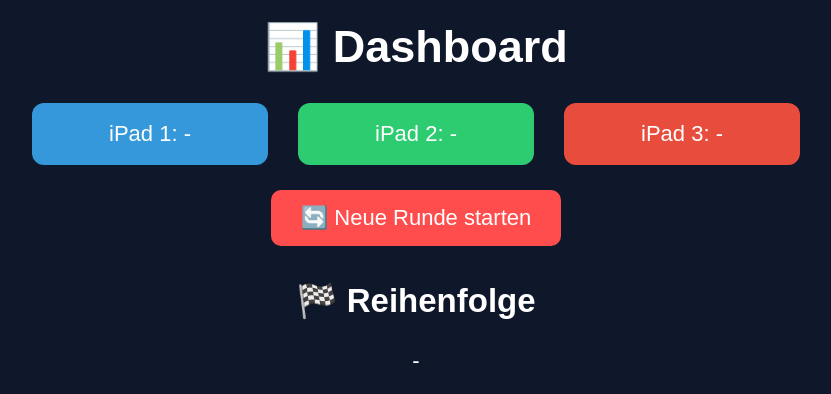
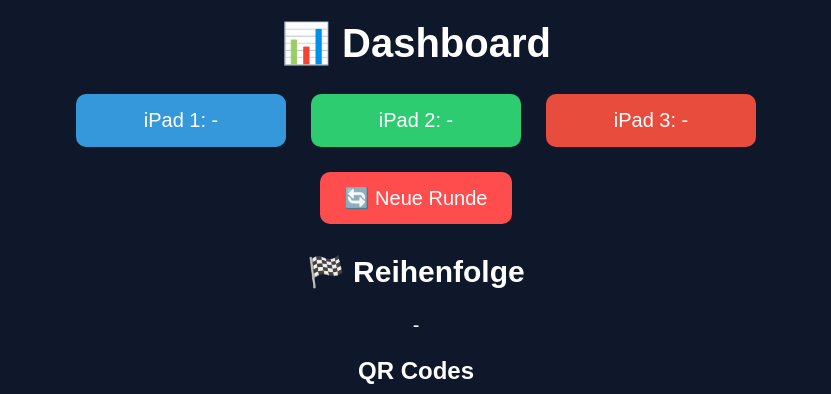
Before and after one commit to Jannik279/flask-projekt, a Flask app: page / in a window 1280 px wide; the page is wider, and only the part inside the window is pictured. Shown: the top 394 px of that part, without its empty margins (224-1055 px from the left). Run offline with Flask 3, Linux system fonts and the light colour scheme; data that the repository does not hold is empty.

Commit message:
Refactor dashboard HTML structure and styles

```diff
--- a/templates/dashboard.html
+++ b/templates/dashboard.html
@@ -14,33 +14,32 @@ body {
 }
 
 h1 {
-    font-size: 45px;
+    font-size: 40px;
     margin-top: 20px;
 }
 
 .grid {
     display: flex;
     justify-content: center;
-    gap: 30px;
-    margin-top: 30px;
+    gap: 25px;
+    margin-top: 25px;
 }
 
 .card {
-    width: 200px;
-    padding: 18px;
-    border-radius: 12px;
-    font-size: 22px;
+    width: 180px;
+    padding: 15px;
+    border-radius: 10px;
+    font-size: 20px;
 }
 
 .a { background: #3498db; }
 .b { background: #2ecc71; }
 .c { background: #e74c3c; }
 
-/* RESET BUTTON */
 .reset-btn {
     margin-top: 25px;
-    padding: 15px 30px;
-    font-size: 22px;
+    padding: 14px 25px;
+    font-size: 20px;
     border: none;
     border-radius: 10px;
     background: #ff4d4d;
@@ -48,22 +47,19 @@ h1 {
     cursor: pointer;
 }
 
-/* REIHENFOLGE */
 .order {
-    margin-top: 35px;
-    font-size: 22px;
+    margin-top: 30px;
+    font-size: 20px;
 }
 
 .order-item {
-    margin: 8px;
-    font-size: 20px;
+    margin: 5px;
 }
 
-/* QR */
 .qr-area {
     display: flex;
     justify-content: center;
-    gap: 80px;
+    gap: 90px;
     margin-top: 40px;
 }
 
@@ -85,7 +81,7 @@ h1 {
     <div class="card c">iPad 3: <span id="a3">-</span></div>
 </div>
 
-<button class="reset-btn" onclick="reset()">🔄 Neue Runde starten</button>
+<button class="reset-btn" onclick="reset()">🔄 Neue Runde</button>
 
 <div class="order">
     <h2>🏁 Reihenfolge</h2>
@@ -120,9 +116,9 @@ async function load() {
 
     let a = data.answers;
 
-    document.getElementById("a1").innerText = a["1"]?.answer || "-";
-    document.getElementById("a2").innerText = a["2"]?.answer || "-";
-    document.getElementById("a3").innerText = a["3"]?.answer || "-";
+    document.getElementById("a1").innerText = a["1"] || "-";
+    document.getElementById("a2").innerText = a["2"] || "-";
+    document.getElementById("a3").innerText = a["3"] || "-";
 
     let html = "";
     data.order.forEach((ipad, i) => {
```
